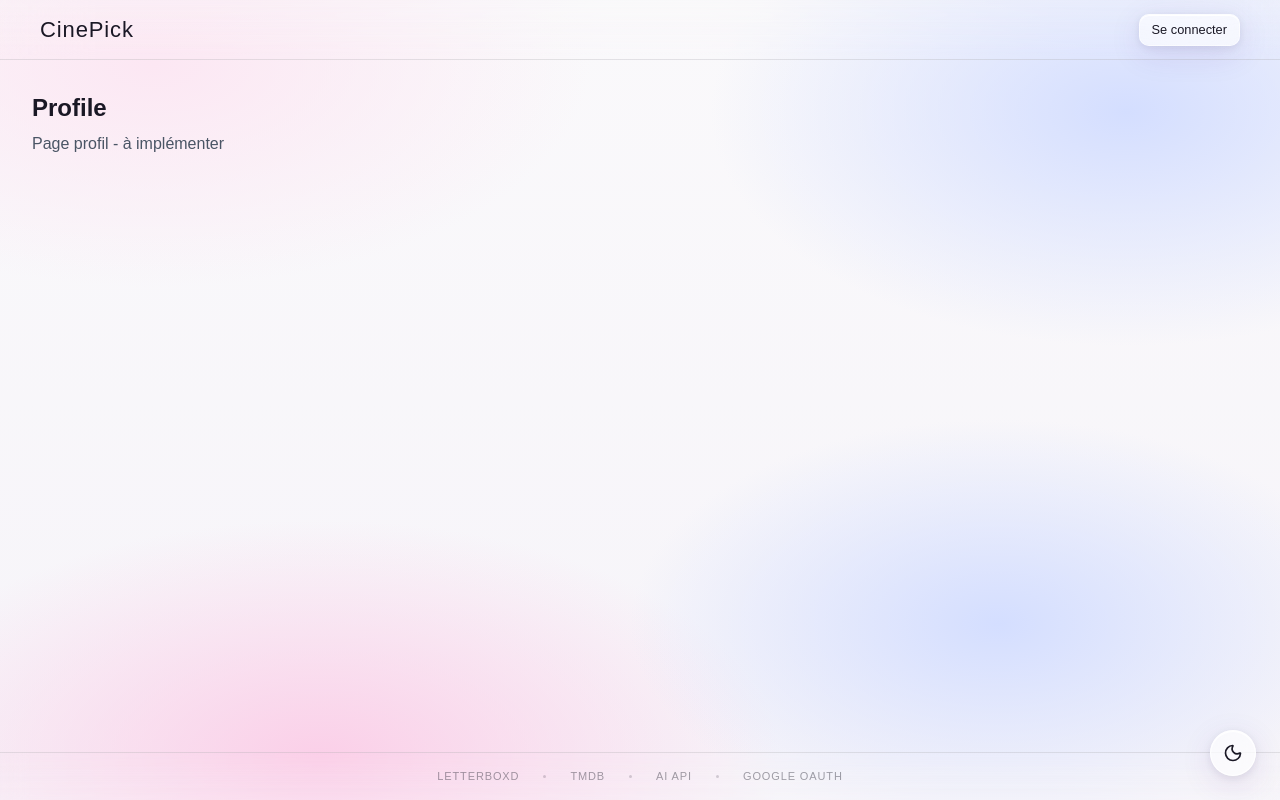
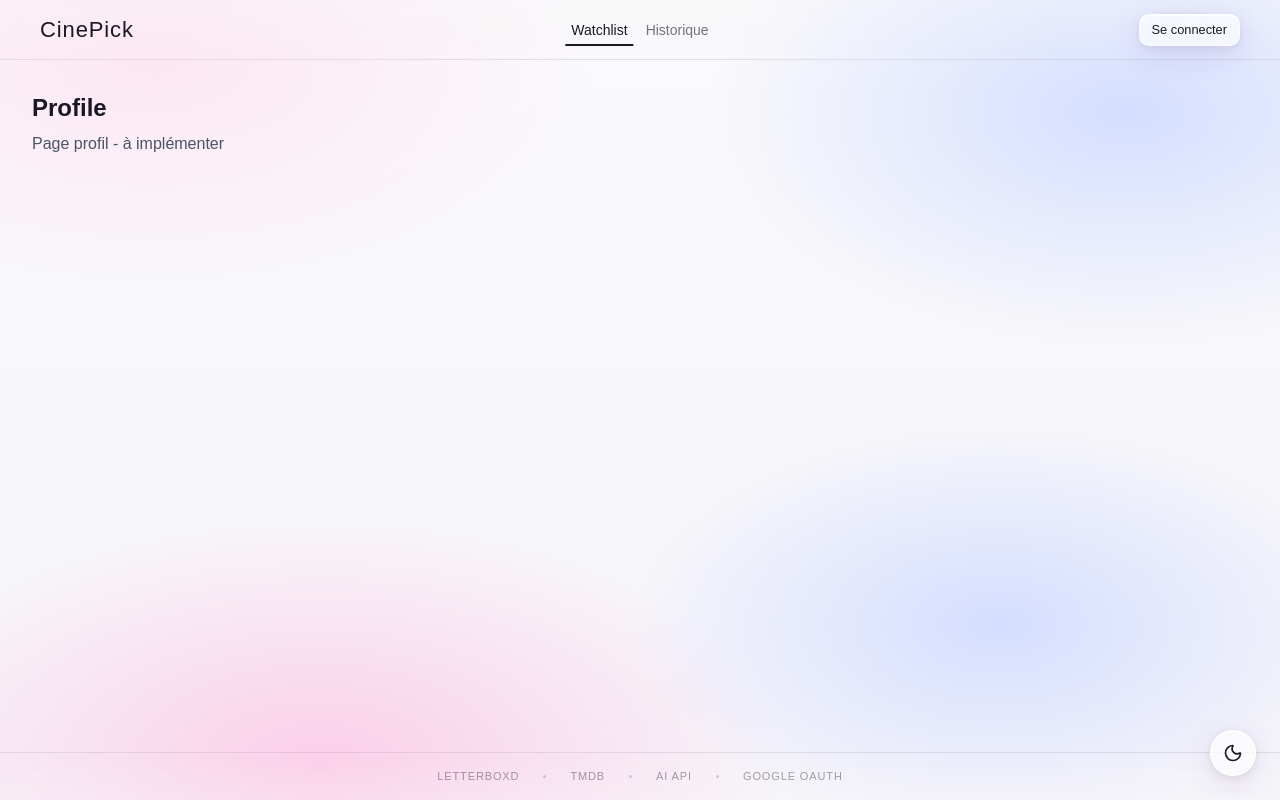
Before and after one commit to Maxim-Dubreil/CinePick, a React (Vite) app in the folder frontend/: page /home/profile in a window 1280 px wide. Built offline with nearby package versions, Linux system fonts and the light colour scheme; no server answers.

Commit message:
feat: add Tabs component and integrate into Topbar for app variant

```diff
--- a/frontend/src/components/layout/Topbar.tsx
+++ b/frontend/src/components/layout/Topbar.tsx
@@ -1,4 +1,4 @@
-import { Button } from "@/components/ui";
+import { Button, Tabs, TabsList, TabsTrigger } from "@/components/ui";
 import { signInWithGoogle, signOut } from "@/lib/auth";
 import { useAuth } from "@/hooks/useAuth";
 
@@ -26,6 +26,18 @@
       >
         CinePick
       </span>
+
+      {/* Center tabs — app only */}
+      {variant === "app" && (
+        <div className="absolute left-1/2 -translate-x-1/2">
+          <Tabs defaultValue="watchlist">
+            <TabsList variant="line">
+              <TabsTrigger value="watchlist">Watchlist</TabsTrigger>
+              <TabsTrigger value="historique">Historique</TabsTrigger>
+            </TabsList>
+          </Tabs>
+        </div>
+      )}
 
       {/* Right side */}
       <div className="flex items-center gap-3">
--- a/frontend/src/components/ui/index.ts
+++ b/frontend/src/components/ui/index.ts
@@ -9,3 +9,4 @@
   CardAction,
 } from "./card";
 export { Spinner } from "./spinner";
+export { Tabs, TabsList, TabsTrigger, TabsContent } from "./tabs";
--- /dev/null
+++ b/frontend/src/components/ui/tabs.tsx
@@ -0,0 +1,88 @@
+import * as React from "react"
+import { cva, type VariantProps } from "class-variance-authority"
+import { Tabs as TabsPrimitive } from "radix-ui"
+
+import { cn } from "@/lib/utils"
+
+function Tabs({
+  className,
+  orientation = "horizontal",
+  ...props
+}: React.ComponentProps<typeof TabsPrimitive.Root>) {
+  return (
+    <TabsPrimitive.Root
+      data-slot="tabs"
+      data-orientation={orientation}
+      className={cn(
+        "group/tabs flex gap-2 data-horizontal:flex-col",
+        className
+      )}
+      {...props}
+    />
+  )
+}
+
+const tabsListVariants = cva(
+  "group/tabs-list inline-flex w-fit items-center justify-center rounded-lg p-[3px] text-muted-foreground group-data-horizontal/tabs:h-8 group-data-vertical/tabs:h-fit group-data-vertical/tabs:flex-col data-[variant=line]:rounded-none",
+  {
+    variants: {
+      variant: {
+        default: "bg-muted",
+        line: "gap-1 bg-transparent",
+      },
+    },
+    defaultVariants: {
+      variant: "default",
+    },
+  }
+)
+
+function TabsList({
+  className,
+  variant = "default",
+  ...props
+}: React.ComponentProps<typeof TabsPrimitive.List> &
+  VariantProps<typeof tabsListVariants>) {
+  return (
+    <TabsPrimitive.List
+      data-slot="tabs-list"
+      data-variant={variant}
+      className={cn(tabsListVariants({ variant }), className)}
+      {...props}
+    />
+  )
+}
+
+function TabsTrigger({
+  className,
+  ...props
+}: React.ComponentProps<typeof TabsPrimitive.Trigger>) {
+  return (
+    <TabsPrimitive.Trigger
+      data-slot="tabs-trigger"
+      className={cn(
+        "relative inline-flex h-[calc(100%-1px)] flex-1 items-center justify-center gap-1.5 rounded-md border border-transparent px-1.5 py-0.5 text-sm font-medium whitespace-nowrap text-foreground/60 transition-all group-data-vertical/tabs:w-full group-data-vertical/tabs:justify-start hover:text-foreground focus-visible:border-ring focus-visible:ring-[3px] focus-visible:ring-ring/50 focus-visible:outline-1 focus-visible:outline-ring disabled:pointer-events-none disabled:opacity-50 has-data-[icon=inline-end]:pr-1 has-data-[icon=inline-start]:pl-1 dark:text-muted-foreground dark:hover:text-foreground group-data-[variant=default]/tabs-list:data-active:shadow-sm group-data-[variant=line]/tabs-list:data-active:shadow-none [&_svg]:pointer-events-none [&_svg]:shrink-0 [&_svg:not([class*='size-'])]:size-4",
+        "group-data-[variant=line]/tabs-list:bg-transparent group-data-[variant=line]/tabs-list:data-active:bg-transparent dark:group-data-[variant=line]/tabs-list:data-active:border-transparent dark:group-data-[variant=line]/tabs-list:data-active:bg-transparent",
+        "data-active:bg-background data-active:text-foreground dark:data-active:border-input dark:data-active:bg-input/30 dark:data-active:text-foreground",
+        "after:absolute after:bg-foreground after:opacity-0 after:transition-opacity group-data-horizontal/tabs:after:inset-x-0 group-data-horizontal/tabs:after:bottom-[-5px] group-data-horizontal/tabs:after:h-0.5 group-data-vertical/tabs:after:inset-y-0 group-data-vertical/tabs:after:-right-1 group-data-vertical/tabs:after:w-0.5 group-data-[variant=line]/tabs-list:data-active:after:opacity-100",
+        className
+      )}
+      {...props}
+    />
+  )
+}
+
+function TabsContent({
+  className,
+  ...props
+}: React.ComponentProps<typeof TabsPrimitive.Content>) {
+  return (
+    <TabsPrimitive.Content
+      data-slot="tabs-content"
+      className={cn("flex-1 text-sm outline-none", className)}
+      {...props}
+    />
+  )
+}
+
+export { Tabs, TabsList, TabsTrigger, TabsContent, tabsListVariants }
```
